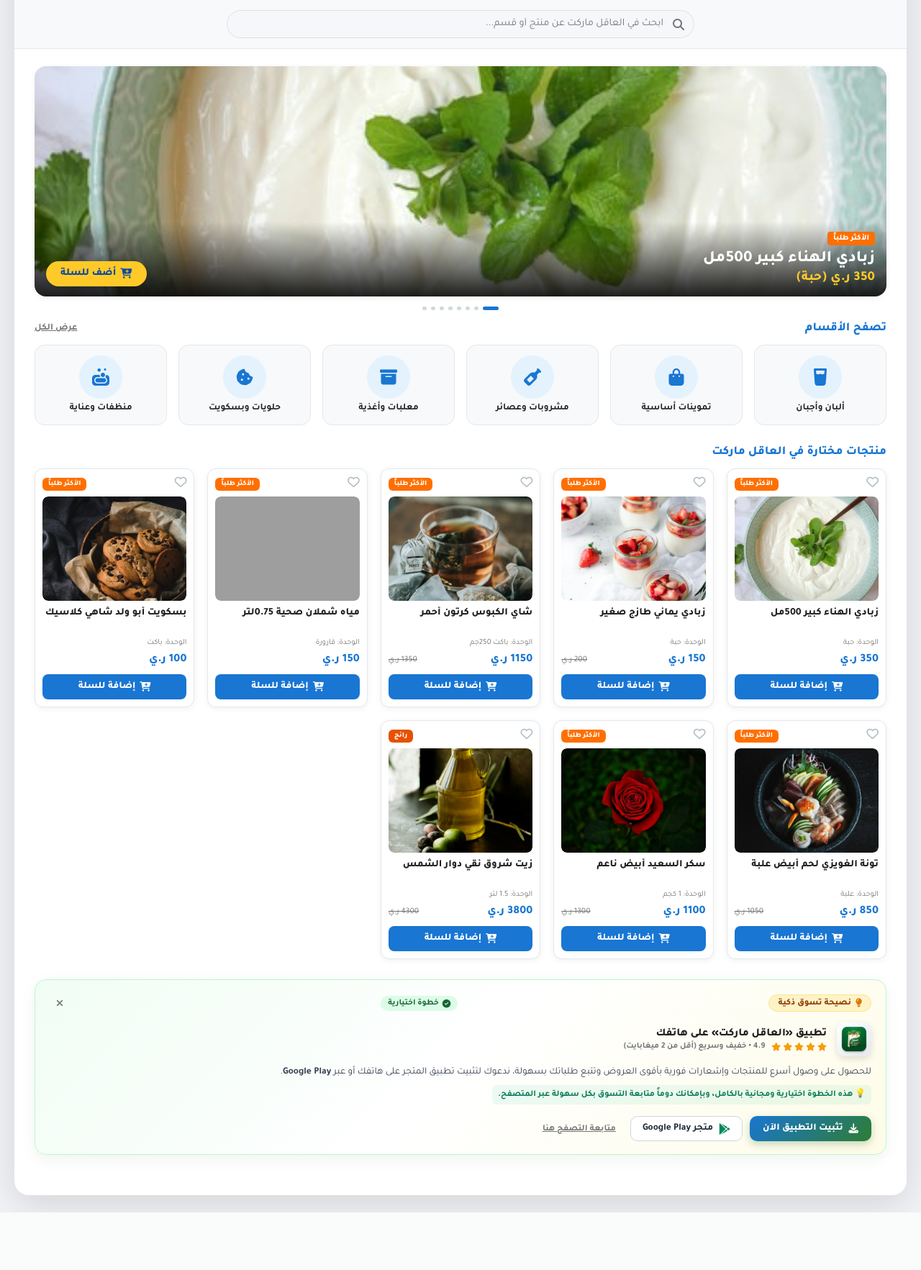
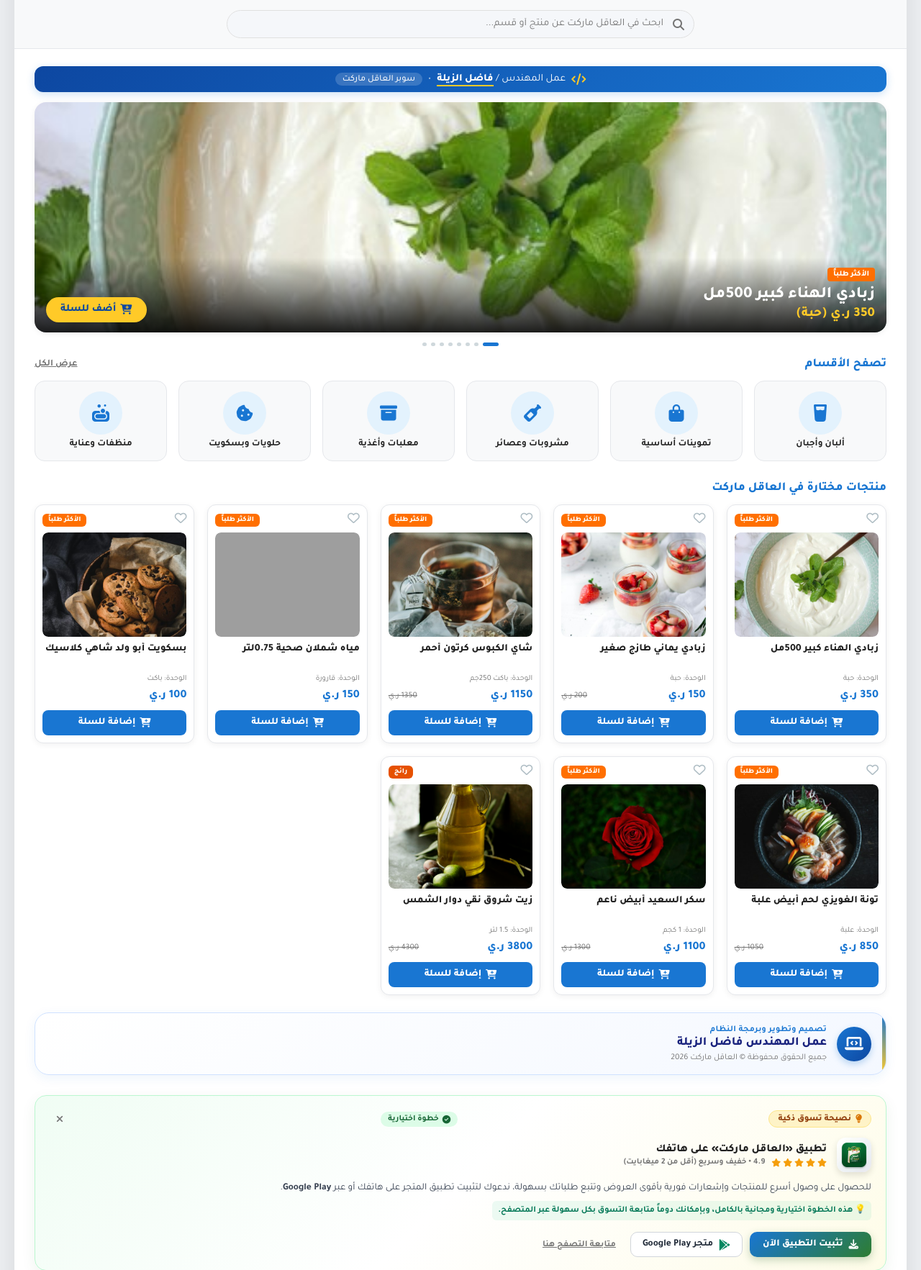
Before and after one commit to fadhel1332004-arch/ecommerce-app, a Flask app: page / in a window 1280 px wide. Shown: the part 91-1856 px from the top of the page at 72% size. Before the commit the page ends 1776 px from the top, so only its background shows below. Run offline with Flask 3, Linux system fonts and the light colour scheme; grey boxes are pictures that could not be loaded.

Commit message:
Add engineer Fadhel Al-Zilah attribution to home page and drawer

```diff
--- a/static/css/style.css
+++ b/static/css/style.css
@@ -1793,3 +1793,125 @@ body {
     padding-bottom: 90px;
   }
 }
+
+/* ==========================================================================
+   Engineer Attribution Styles
+   ========================================================================== */
+.engineer-strip {
+  background: linear-gradient(135deg, #0d47a1 0%, #1976d2 100%);
+  color: #ffffff;
+  padding: 9px 16px;
+  border-radius: var(--radius-md);
+  margin-bottom: 14px;
+  box-shadow: 0 3px 12px rgba(25, 118, 210, 0.22);
+  display: flex;
+  align-items: center;
+  justify-content: center;
+  font-size: 0.9rem;
+  transition: transform 0.2s ease, box-shadow 0.2s ease;
+}
+
+.engineer-strip:hover {
+  transform: translateY(-1px);
+  box-shadow: 0 5px 16px rgba(25, 118, 210, 0.32);
+}
+
+.engineer-strip-content {
+  display: flex;
+  align-items: center;
+  gap: 8px;
+  flex-wrap: wrap;
+  justify-content: center;
+}
+
+.engineer-strip-content i {
+  color: var(--accent-yellow);
+  font-size: 1rem;
+}
+
+.engineer-strip-content strong {
+  color: #fff;
+  font-weight: 800;
+  border-bottom: 2px solid var(--accent-yellow);
+  padding-bottom: 1px;
+}
+
+.engineer-dot {
+  opacity: 0.6;
+}
+
+.engineer-subtitle {
+  font-size: 0.78rem;
+  opacity: 0.95;
+  background: rgba(255, 255, 255, 0.18);
+  padding: 2px 10px;
+  border-radius: 20px;
+  font-weight: 500;
+}
+
+.engineer-card-footer {
+  margin-top: 24px;
+  margin-bottom: 18px;
+  background: linear-gradient(145deg, #ffffff 0%, #f4f8ff 100%);
+  border: 1.5px solid #d0e2ff;
+  border-radius: var(--radius-lg);
+  padding: 16px 20px;
+  box-shadow: 0 4px 16px rgba(25, 118, 210, 0.08);
+  position: relative;
+  overflow: hidden;
+}
+
+.engineer-card-footer::before {
+  content: "";
+  position: absolute;
+  top: 0;
+  right: 0;
+  width: 5px;
+  height: 100%;
+  background: linear-gradient(to bottom, #1976d2, #ffca28);
+}
+
+.engineer-card-inner {
+  display: flex;
+  align-items: center;
+  gap: 14px;
+}
+
+.engineer-icon-circle {
+  width: 48px;
+  height: 48px;
+  border-radius: 50%;
+  background: linear-gradient(135deg, #1976d2, #0d47a1);
+  color: #ffffff;
+  display: flex;
+  align-items: center;
+  justify-content: center;
+  font-size: 1.3rem;
+  flex-shrink: 0;
+  box-shadow: 0 4px 10px rgba(25, 118, 210, 0.28);
+}
+
+.engineer-text-details {
+  flex: 1;
+}
+
+.engineer-badge-title {
+  font-size: 0.75rem;
+  font-weight: 700;
+  color: var(--primary);
+  letter-spacing: 0.3px;
+  margin-bottom: 2px;
+}
+
+.engineer-name-highlight {
+  font-size: 1.05rem;
+  font-weight: 800;
+  color: #1a237e;
+  margin: 0 0 3px 0;
+}
+
+.engineer-copyright {
+  font-size: 0.74rem;
+  color: var(--text-grey);
+  margin: 0;
+}
--- a/templates/base.html
+++ b/templates/base.html
@@ -206,6 +206,9 @@
         </a>
         <div class="drawer-footer">
           <p>خدمة العملاء: 773053886</p>
+          <p style="margin-top: 6px; font-weight: 700; color: var(--primary); font-size: 0.85rem;">
+            <i class="fa-solid fa-code"></i> عمل المهندس فاضل الزيلة
+          </p>
         </div>
       </div>
     </div>
--- a/templates/index.html
+++ b/templates/index.html
@@ -1,6 +1,16 @@
 {% extends 'base.html' %}
 
 {% block content %}
+
+<!-- Top Developer Credit Strip -->
+<div class="engineer-strip">
+  <div class="engineer-strip-content">
+    <i class="fa-solid fa-code"></i>
+    <span>عمل المهندس / <strong>فاضل الزيلة</strong></span>
+    <span class="engineer-dot">•</span>
+    <span class="engineer-subtitle">سوبر العاقل ماركت</span>
+  </div>
+</div>
 
 <!-- Hero Banner Carousel -->
 <div class="carousel-card">
@@ -112,4 +122,18 @@
   {% endfor %}
 </div>
 
+<!-- Developer Attribution Card -->
+<div class="engineer-card-footer">
+  <div class="engineer-card-inner">
+    <div class="engineer-icon-circle">
+      <i class="fa-solid fa-laptop-code"></i>
+    </div>
+    <div class="engineer-text-details">
+      <div class="engineer-badge-title">تصميم وتطوير وبرمجة النظام</div>
+      <h3 class="engineer-name-highlight">عمل المهندس فاضل الزيلة</h3>
+      <p class="engineer-copyright">جميع الحقوق محفوظة © العاقل ماركت 2026</p>
+    </div>
+  </div>
+</div>
+
 {% endblock %}
```
